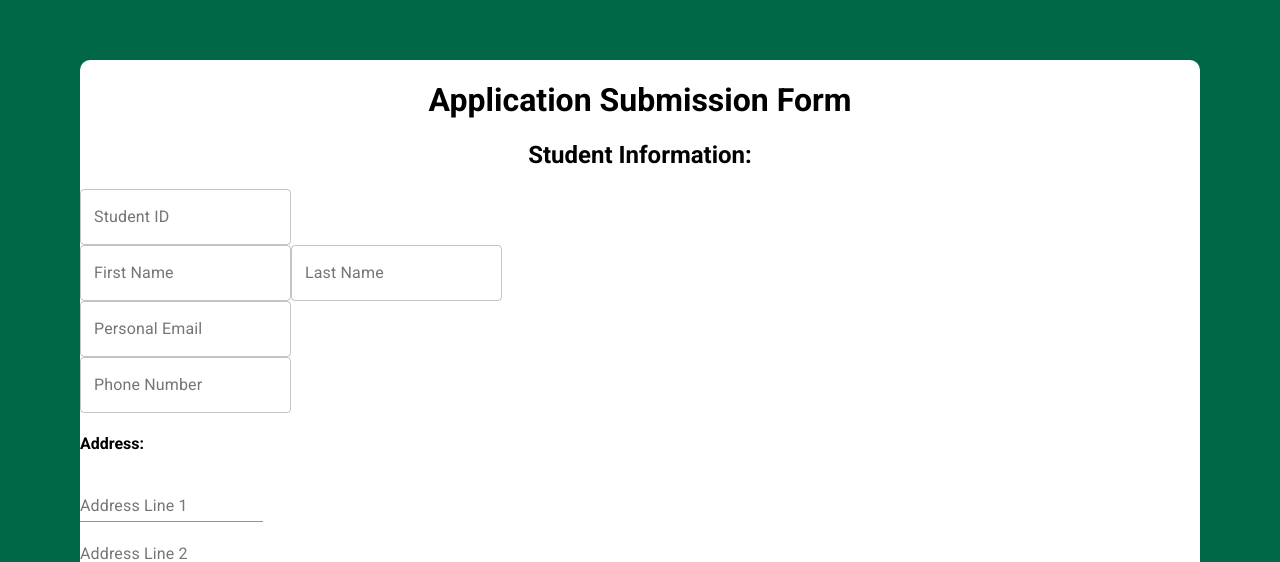
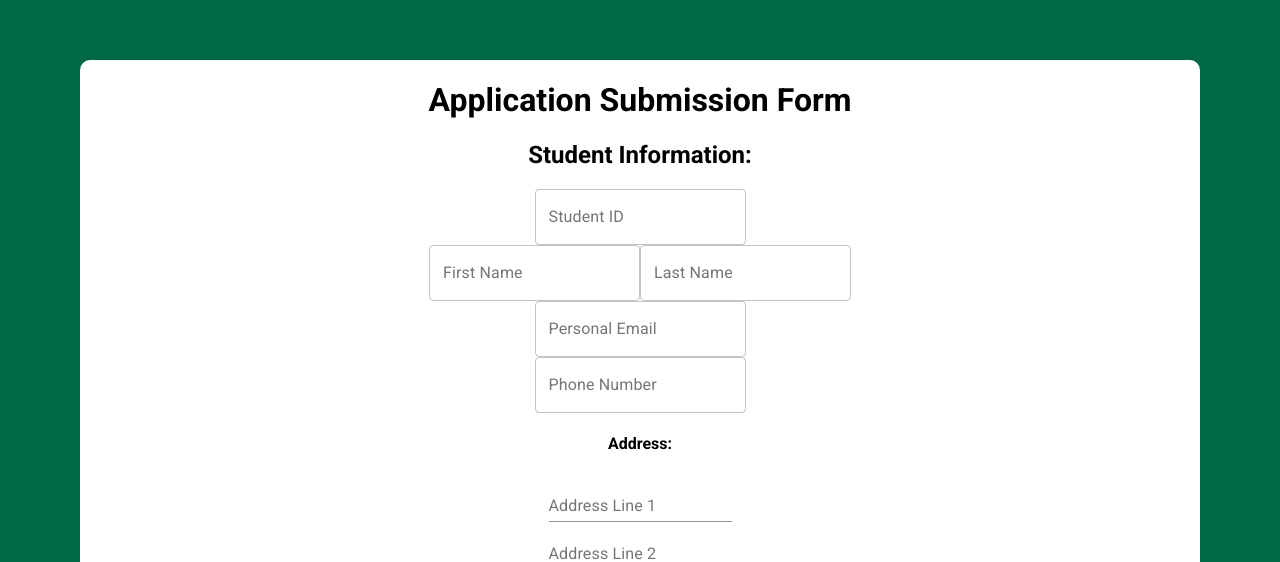
Before and after one commit to JarrenJ/SE-Internship-Management-System, a React (Create React App) app: page /appForm in a window 1280 px wide. Shown: the part 240-802 px from the top of the page. Built offline with nearby package versions, Linux system fonts and the light colour scheme.

Commit message:
Center inputs
Centered the inputs

```diff
--- a/src/pages/ApplicationForm/applicationForm.css
+++ b/src/pages/ApplicationForm/applicationForm.css
@@ -21,6 +21,6 @@ h2{font-weight: 100px;
     text-align: center;
 }
 
-#normal{
-
+div{
+    text-align: center;
 }
```
